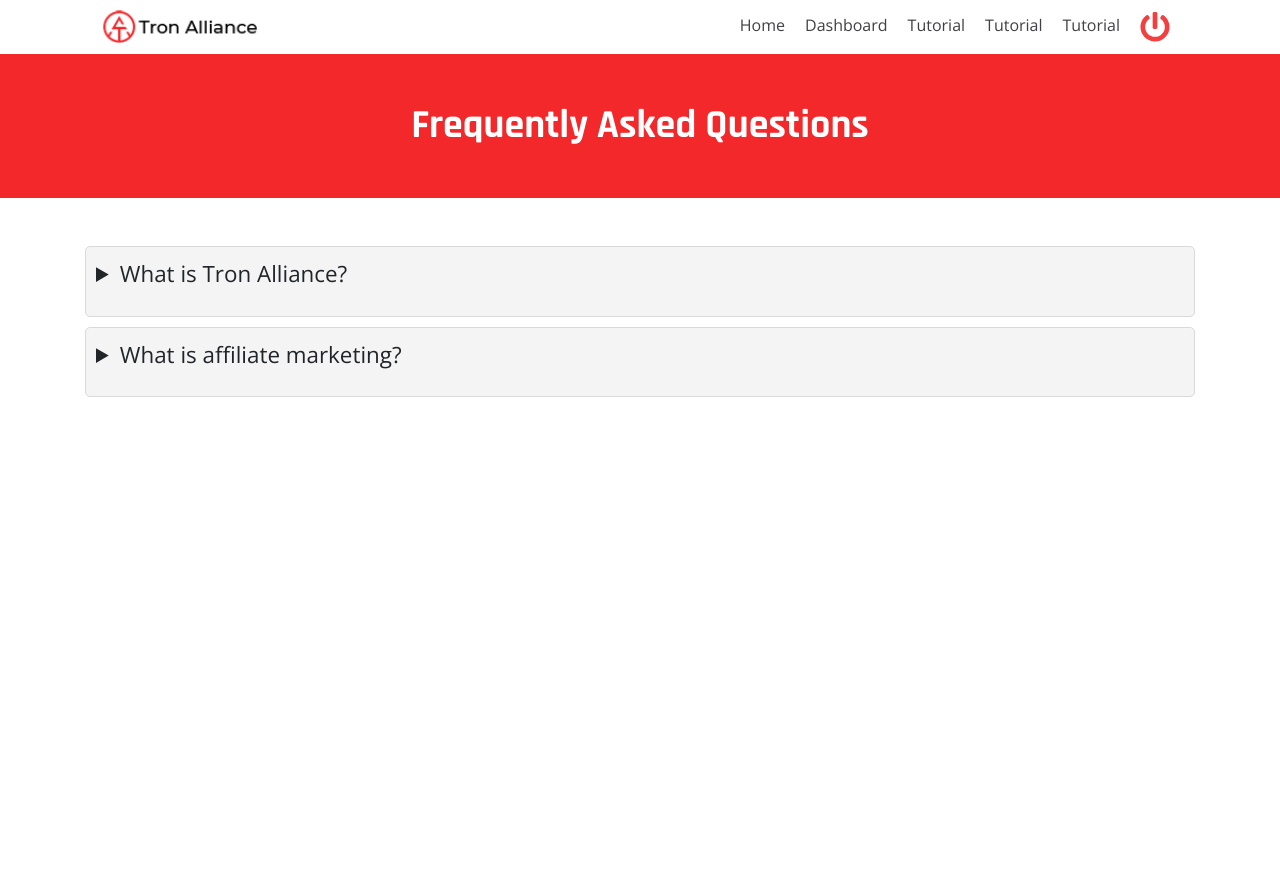
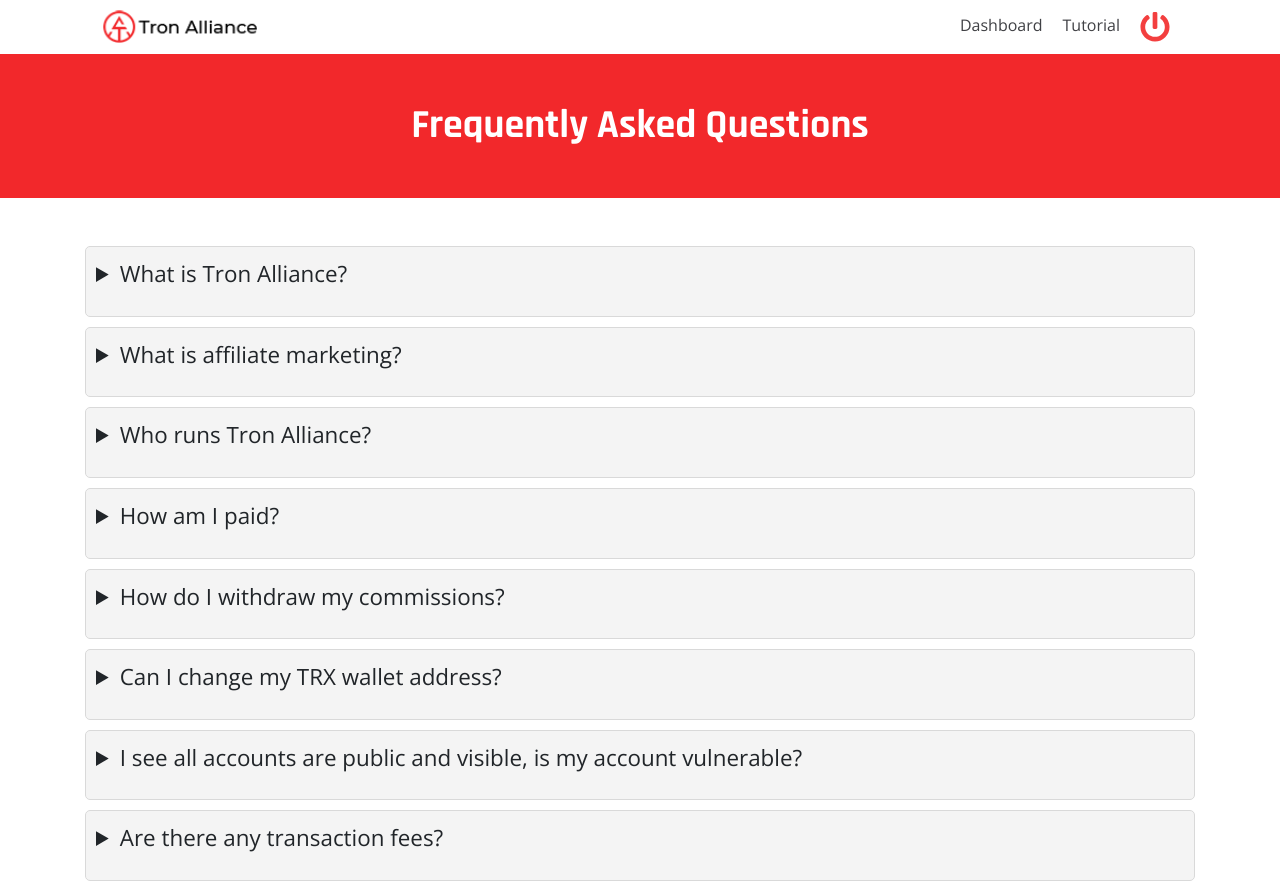
Before and after one commit to bryancodesjs/T4E, a React (Create React App) app: page /#/faq in a window 1280 px wide. Before the commit the page ends 800 px from the top, so only its background shows below. Built offline with nearby package versions, Linux system fonts and the light colour scheme.

Commit message:
faq completed

```diff
--- a/src/Components/BackOffice/Nav.js
+++ b/src/Components/BackOffice/Nav.js
@@ -18,32 +18,12 @@ function MyNav(lang) {
 
 
                 <div className="action-links">
-                    <Link to={{
-                        pathname: "/back-office-main",
-                        state: lang
-                    }} className="navicon">
-                        <span className="naviconTXT">Home</span>
-                    </Link>
 
                     <Link to={{
                         pathname: "/back-office-main",
                         state: lang
                     }} className="navicon">
                         <span className="naviconTXT">Dashboard</span>
-                    </Link>
-
-                    <Link to={{
-                        pathname: "/tutorial",
-                        state: lang
-                    }} className="navicon">
-                        <span className="naviconTXT">Tutorial</span>
-                    </Link>
-
-                    <Link to={{
-                        pathname: "/tutorial",
-                        state: lang
-                    }} className="navicon">
-                        <span className="naviconTXT">Tutorial</span>
                     </Link>
 
                     <Link to={{
--- a/src/Components/Faq/faq.js
+++ b/src/Components/Faq/faq.js
@@ -11,7 +11,7 @@ function faq() {
             </div>
             <div className="container">
                 <div className="mt-5">
-                    <div className="details-wrap">
+                    <div className="details-wrap slide-in-bottom">
                         <details>
                             <summary>What is Tron Alliance?</summary>
                             <p>
@@ -31,6 +31,73 @@ function faq() {
                                 The affiliate marketing industry is so huge it is expected to generate 8.2 billion dollars by 2022.
                             </p>
                         </details>
+
+                        <details>
+                            <summary>Who runs Tron Alliance?</summary>
+                            <p>
+                            Tron Alliance is a smart contract and as such, after being deployed on the
+                            Tron blockchain it operates autonomously without human intervention.
+                            </p>
+                        </details>
+
+                        <details>
+                            <summary>How am I paid?</summary>
+                            <p>
+                            All transactions are done using TRX, therefore you receive all your commissions in TRX.
+                            </p>
+                        </details>
+
+                        <details>
+                            <summary>How do I withdraw my commissions?</summary>
+                            <p>
+                            Since this is a smart contract, all transactions are performed instantly and automatically.
+                            As you refer new users, the contract transfers all your commissions to the same wallet address
+                            you used during registration.
+                            </p>
+                        </details>
+
+                        <details>
+                            <summary>Can I change my TRX wallet address?</summary>
+                            <p>
+                            Registrations on a smart contract are absolute and unalterable. Once you register using
+                            ‘x’ wallet address that address is linked to your account forever.
+                            </p>
+                        </details>
+
+                        <details>
+                            <summary>I see all accounts are public and visible, is my account vulnerable?</summary>
+                            <p>
+                            The Tron Blockchain is open, transparent and public, that’s why all accounts and transactions
+                            are visible to anyone. When you login to an account using an ID, you are able to see how much
+                            TRX that account has earned and how many users that account has referred, but only the wallet
+                            address owner of that account can make changes (like upgrading a license) or benefit from that
+                            account.
+                            </p>
+                        </details>
+
+                        <details>
+                            <summary>Are there any transaction fees?</summary>
+                            <p>
+                            Yes, there’s a 10% maintenance fee on top of every purchase. This helps cover development and
+                            operational costs which keep the platform online. The maintenance fee is distributed the following way:
+                            </p>
+                            <ul>
+                                <li>70% frozen for TRX energy generation to reduce transaction costs for all users. Without this,
+                                    users would be forced to burn 30-90 TRX for every transaction.
+                                </li>
+
+                                <li>
+                                20% hosting and maintenance. An autonomous smart contract consumes a substantial amount of computing
+                                power which can easily surpass 5-figures in hosting/maintenance costs every month.
+                                </li>
+
+                                <li>
+                                10% development costs. Launching, scaling and maintaining a platform of this nature has only been
+                                possible with the invaluable help of more than 20 highly skilled and hardworking programmers and designers
+                                from around the world. This 10% cut helps us buy a cup of coffee and continue improving the platform everyday.
+                                </li>
+                            </ul>
+                        </details>
                     </div>
                 </div>
             </div>
--- a/src/Components/Landing/Features.js
+++ b/src/Components/Landing/Features.js
@@ -1,5 +1,5 @@
 import React from 'react'
-import { FaLink, FaMobileAlt, FaRegMoneyBillAlt, FaAngleRight, FaSignInAlt } from "react-icons/fa";
+import { FaAngleRight, FaSignInAlt } from "react-icons/fa";
 import { useHistory } from 'react-router-dom';
 import join from './img/join.png';
 import share from './img/share.png';
@@ -15,19 +15,12 @@ function Features(props) {
     const history = useHistory();
     let lang = props.lang
     return (
-        <div className="container-fluid bg-gray">
+        <div className="container-fluid bg-gray slide-in-bottom">
             <div className="container text-center" id="features">
                 <h1 className="heading-sub-title mt-5">
                     <span className="accent"><i>{lang === 'English'? "Monetize":"货币化"}</i></span> {lang === 'English'? "your social media":"你的社交媒体"}
                 </h1>
 
-            {/*<p id="subtitle">
-                {lang === 'English' ?
-                    "Subtitle is placed here"
-                    :
-                    "Subtitle is placed here"
-                }
-            </p>*/}
                 <div className="features_wrap mt-5">
                     <div className="col-md-3 d-flex flex-column justify-content-start align-items-center">
                         <img src={join} alt="join tron alliance"/>
--- a/src/Components/Login/Login.js
+++ b/src/Components/Login/Login.js
@@ -206,9 +206,9 @@ function Login(props) {
                                 }
                                 {
                                     lang === 'English' ?
-                                        <h4>Enter your ID/Wallet to access your backoffice</h4>
+                                        <p>Enter your ID/Wallet to access your backoffice</p>
                                         :
-                                        <h4>Ingrese su ID/Wallet para acceder a su backoffice</h4>
+                                        <p>Ingrese su ID/Wallet para acceder a su backoffice</p>
                                 }
                                 <div className="login-switch-wrap">
                                     <button id="method1btn" className="switchbtn switchbtn-active" onClick={() => switchTo1()}>ID</button>
--- a/src/custom.css
+++ b/src/custom.css
@@ -1018,3 +1018,45 @@ details summary {
     opacity: 1;
   }
 }
+
+.slide-in-bottom {
+	-webkit-animation: slide-in-bottom 0.5s cubic-bezier(0.250, 0.460, 0.450, 0.940) 0.2s both;
+	        animation: slide-in-bottom 0.5s cubic-bezier(0.250, 0.460, 0.450, 0.940) 0.2s both;
+}
+@-webkit-keyframes slide-in-bottom {
+  0% {
+    -webkit-transform: translateY(1000px);
+            transform: translateY(1000px);
+    opacity: 0;
+  }
+  100% {
+    -webkit-transform: translateY(0);
+            transform: translateY(0);
+    opacity: 1;
+  }
+}
+@keyframes slide-in-bottom {
+  0% {
+    -webkit-transform: translateY(1000px);
+            transform: translateY(1000px);
+    opacity: 0;
+  }
+  100% {
+    -webkit-transform: translateY(0);
+            transform: translateY(0);
+    opacity: 1;
+  }
+}
+
+.delay-1 {
+  animation-delay: 0.2s;
+}
+.delay-2 {
+  animation-delay: 0.3s;
+}
+.delay-3 {
+  animation-delay: 0.4s;
+}
+.delay-4 {
+  animation-delay: 0.5s;
+}
```
Also changed, not shown: src/Components/Landing/LandingMian.js (+15 -9 lines), src/Components/Tutorial/Tutorial.js (+8 -12 lines), 91 other files (tests, documents, lock files or other folders). Lines whose indentation alone changed are shown as unchanged.
